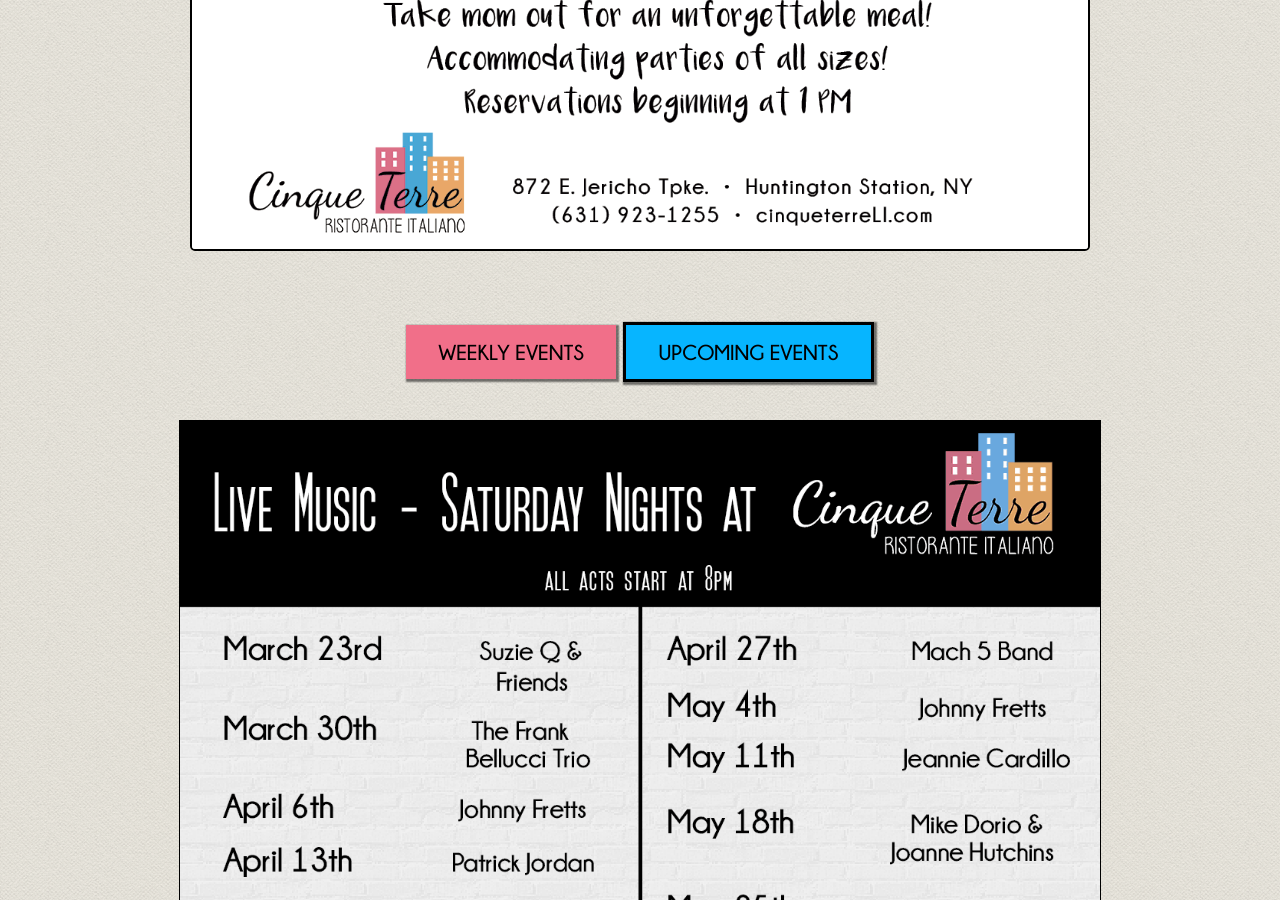
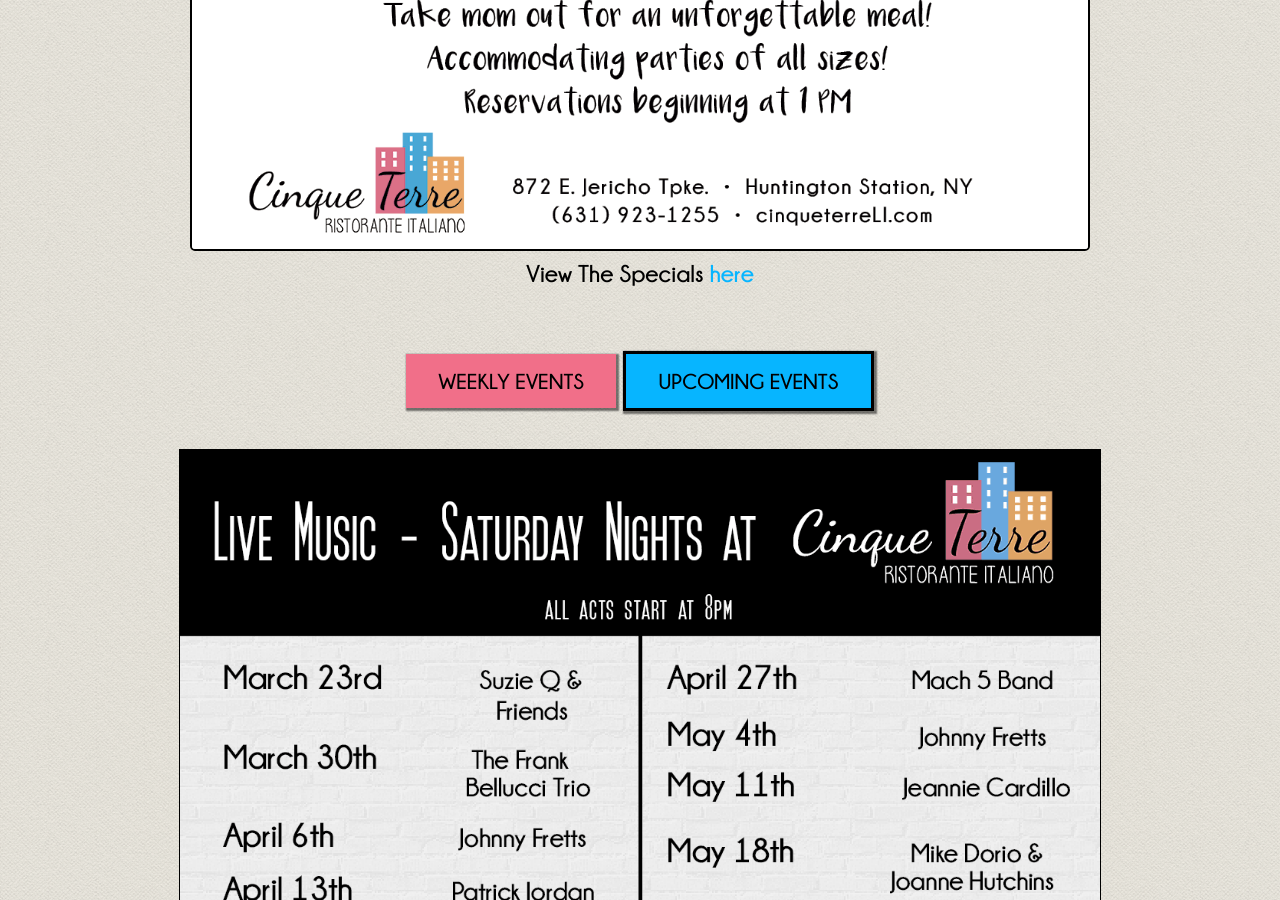
Before and after one commit to cinqueterreli/cinqueterre.github.io, a Jekyll site: the page built from upcoming-events.html, in a window 1280 px wide and 900 px high, scrolled down 444 px. Built offline with Jekyll 4.4.1, drawn with Linux system fonts in a browser that asks for light colours; nearby versions of some CDN libraries.

Commit message:
Mothers Day Especiales

```diff
--- a/_includes/event-links.html
+++ b/_includes/event-links.html
@@ -1,8 +1,8 @@
  <div style="margin: 0 auto 3.5em auto; text-align: center;">
 <img src="images/mothersday.gif" style="max-width:900px; border: 2px solid black; border-radius:5px;">
 <!--<h2>Full Menu Available Plus<br />
-	Traditional Easter Specials!</h2>
-<h3>View The Specials <a href="/easterSpecials.pdf" target="_blank" style="color:#07B5FF;">here</a></h3> -->
+	Traditional Easter Specials!</h2> -->
+<h3>View The Specials <a href="/mothersday.pdf" target="_blank" style="color:#07B5FF;">here</a></h3>
 </div>
 
 <ul class="menu-links" id="loadspot">
```
Also changed, not shown: 1 other file.
